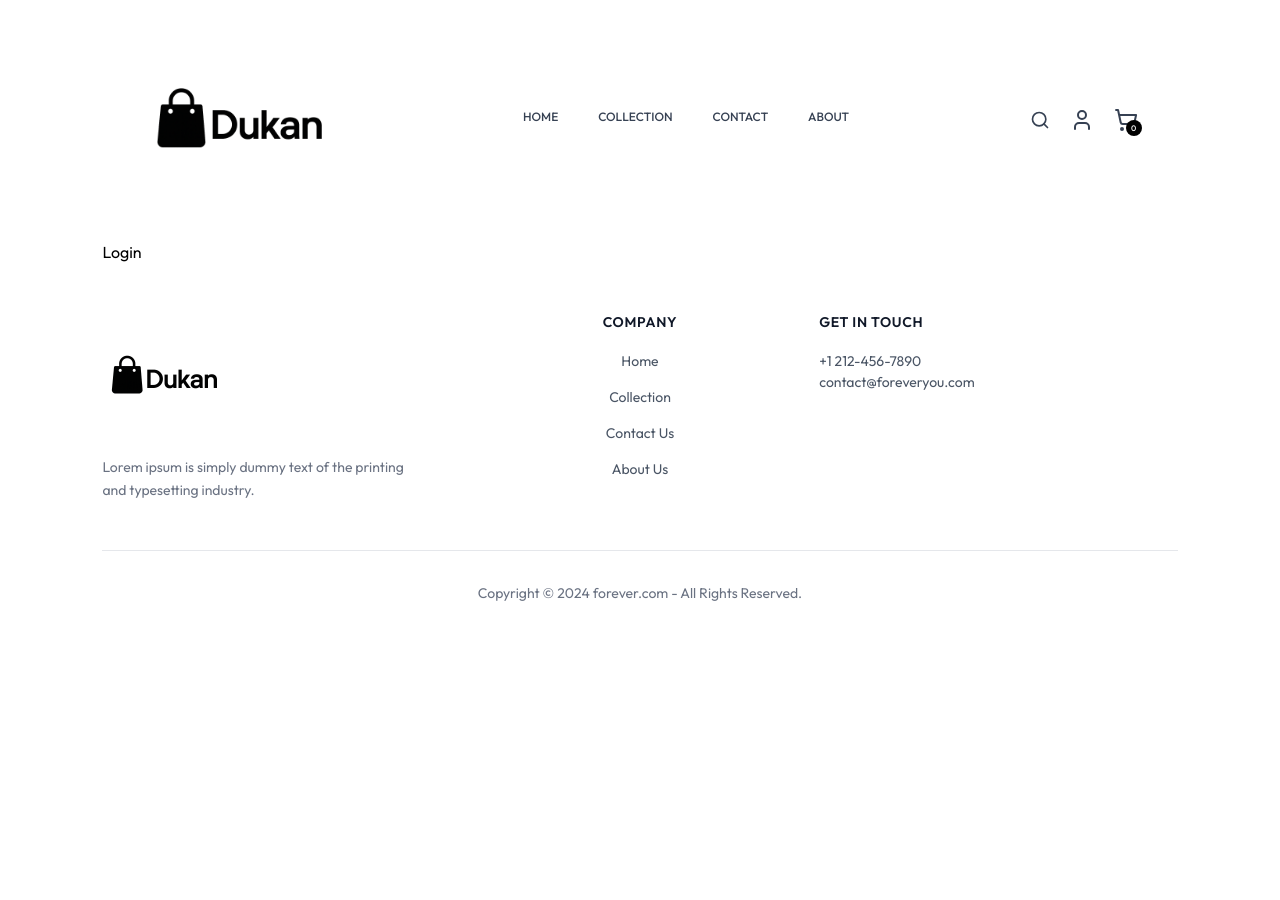
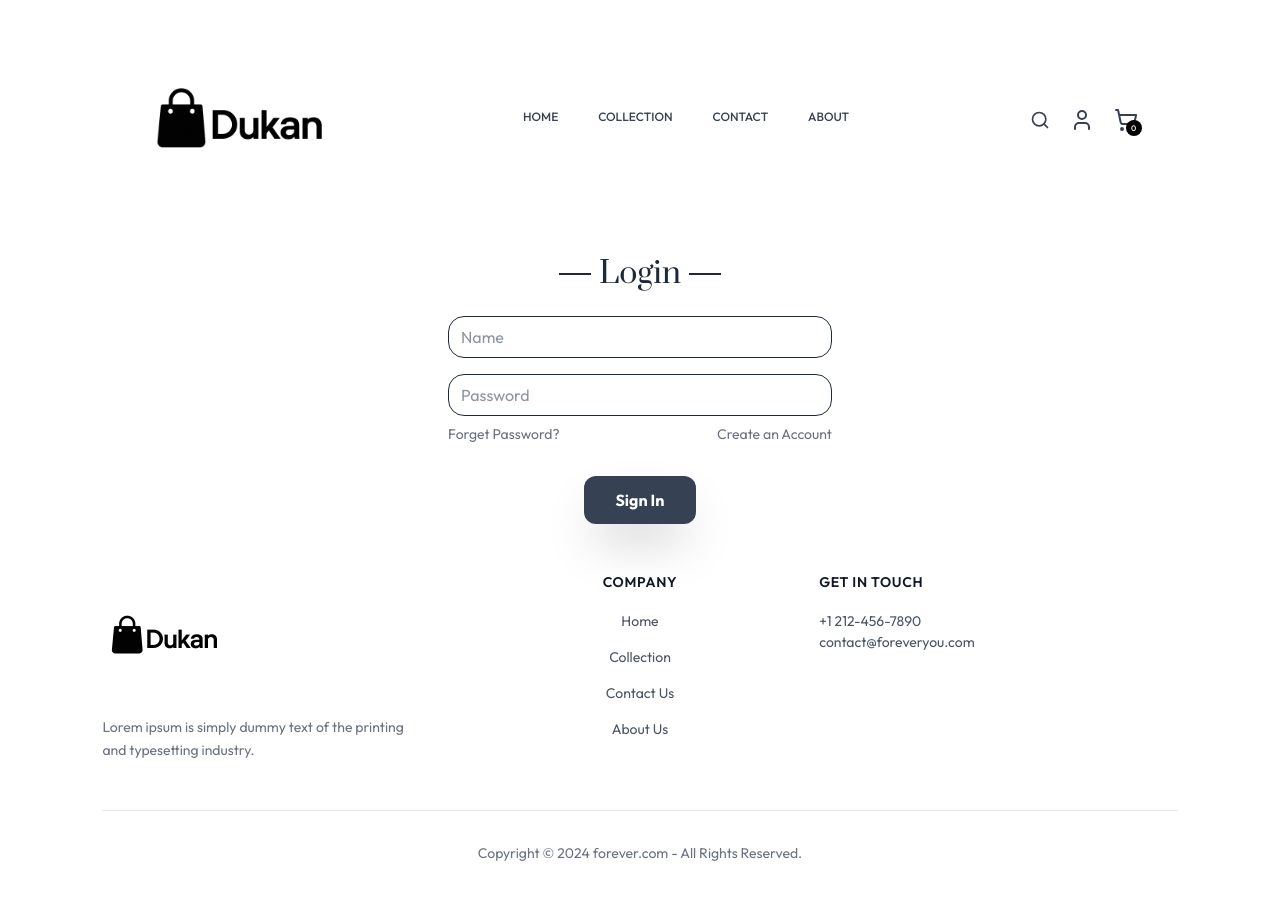
Before and after one commit to KamilHassan78608/E-Commerce-Store, a React (Vite) app in the folder frontend/: page /login in a window 1280 px wide. Shown: the top 900 px of the page. Before the commit the page ends 800 px from the top, so only its background shows below. Built offline with nearby package versions, Linux system fonts and the light colour scheme; a web font is replaced by a local one.

Commit message:
Login Page Created

```diff
--- a/frontend/src/Pages/Login.jsx
+++ b/frontend/src/Pages/Login.jsx
@@ -1,10 +1,37 @@
-import React from 'react'
+import React, { useState } from 'react'
 
 const Login = () => {
+
+  const [currentState, setcurrentState] = useState("Login");
+
+  const handleSubmission = async (event) => {
+    event.preventDefault();
+  }
+
+
   return (
-    <div>
-      Login
-    </div>
+    <form onSubmit={handleSubmission} className='flex flex-col items-center w-[90%] sm:max-w-96 m-auto mt-4 gap-4 text-gray-800'>
+      <div className='inline-flex items-center gap-2 mb-2'>
+        <hr className='border-none h-[1.5px] w-8 bg-gray-800' />
+        <p className='prata-regular text-3xl'>{currentState}</p>
+        <hr className='border-none h-[1.5px] w-8 bg-gray-800' />
+      </div>
+      <input type="name" className='w-full px-3 py-2 border border-gray-800 rounded-2xl' placeholder='Name' required />
+      {currentState === "Login" ? '' :<input type="email" className='w-full px-3 py-2 border border-gray-800 rounded-2xl' placeholder='Email' required />}
+      <input type="password" className='w-full px-3 py-2 border border-gray-800 rounded-2xl' placeholder='Password' required />
+      <div className='w-full flex justify-between text-sm -mt-2 text-gray-500'>
+        <p className='cursor-pointer'>Forget Password?</p>
+        {
+          currentState === "Login"
+          ? <p onClick={()=>setcurrentState("Sign Up")} className='cursor-pointer'>Create an Account</p>
+          : <p onClick={()=>setcurrentState("Login")} className='cursor-pointer'>Login Here?</p>
+        }
+      </div>
+      <button
+        className='bg-gray-700 px-8 py-3 mt-4 text-white cursor-pointer font-bold active:bg-black rounded-xl shadow-2xl transition-all duration-300 hover:-translate-y-1'>
+          {currentState === 'Login' ? "Sign In" : "Sign Up"}
+      </button>
+    </form>
   )
 }
 
--- a/frontend/src/components/Navbar.jsx
+++ b/frontend/src/components/Navbar.jsx
@@ -52,7 +52,7 @@ const Navbar = () => {
 
         {/* User Dropdown */}
         <div className="relative">
-    <User className="w-6 h-6 text-gray-700 cursor-pointer hover:text-black transition-colors duration-300" />
+          <Link to='/login'><User className="w-6 h-6 text-gray-700 cursor-pointer hover:text-black transition-colors duration-300" /></Link>
           <div className="hidden group-hover:flex absolute right-0 mt-2 flex-col gap-2 w-36 py-5 px-5 bg-slate-100 text-gray-700 rounded shadow-md text-[10px]">
             <p className="flex items-center gap-2 cursor-pointer hover:text-black">
               <User className="w-4 h-4" /> My Profile
```
Also changed, not shown: 1 other file (tests, documents, lock files or other folders). Lines whose indentation alone changed are shown as unchanged.
